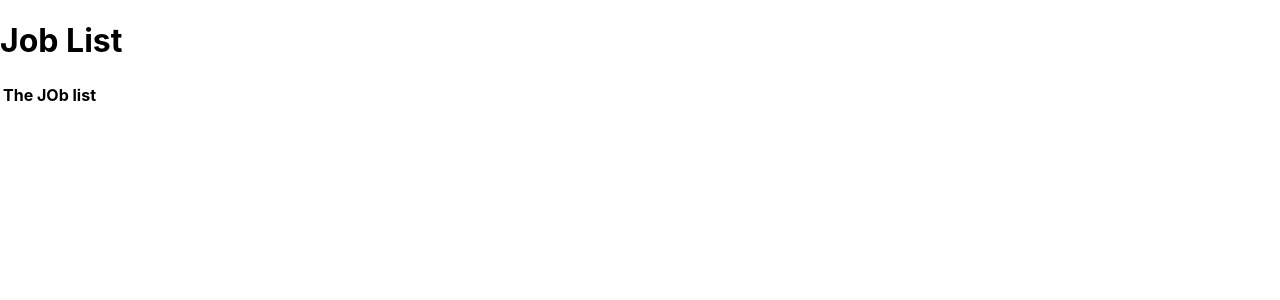
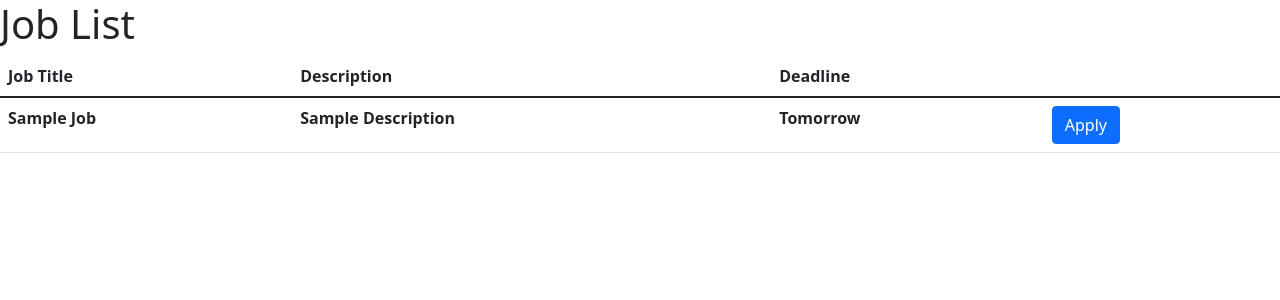
Before and after one commit to sedhha/homely, a Next.js app: page /joblist in a window 1280 px wide. Shown: the top 300 px of the page. Built offline with nearby package versions, Linux system fonts and the light colour scheme.

Commit message:
pages | profile |

```diff
--- a/package.json
+++ b/package.json
@@ -9,6 +9,7 @@
   },
   "dependencies": {
     "@reduxjs/toolkit": "^1.3.6",
+    "bootstrap": "^5.1.3",
     "firebase": "^9.6.10",
     "firebase-admin": "^10.0.2",
     "next": "latest",
--- a/src/pages/_app.tsx
+++ b/src/pages/_app.tsx
@@ -4,6 +4,9 @@ import { Provider } from 'react-redux'
 import type { AppProps } from 'next/app'
 
 import store from '../app/store'
+
+import 'bootstrap/dist/css/bootstrap.css'
+
 
 export default function MyApp({ Component, pageProps }: AppProps) {
   return (
--- a/src/pages/joblist.tsx
+++ b/src/pages/joblist.tsx
@@ -1,13 +1,30 @@
-import type { NextPage } from 'next';
+import type { NextPage } from "next";
 
 const IndexPage: NextPage = () => {
-  return <>
-  <h1>Job List</h1>
-  <table>
-      <th>The JOb list</th>
-      <tr></tr>
-  </table>
-  </>;
+  return (
+    <>
+      <h1>Job List</h1>
+      <table className="table table-hover">
+        <thead>
+          <tr>
+            <th>Job Title</th>
+            <th>Description</th>
+            <th>Deadline</th>
+          </tr>
+        </thead>
+        <tbody>
+          <tr>
+            <th>Sample Job</th>
+            <th>Sample Description</th>
+            <th>Tomorrow</th>
+            <th>
+              <button className="btn btn-primary">Apply</button>
+            </th>
+          </tr>
+        </tbody>
+      </table>
+    </>
+  );
 };
 
 export default IndexPage;
```
Also changed, not shown: src/pages/profile.tsx (added, +39 -0 lines), 1 other file (tests, documents, lock files or other folders).
